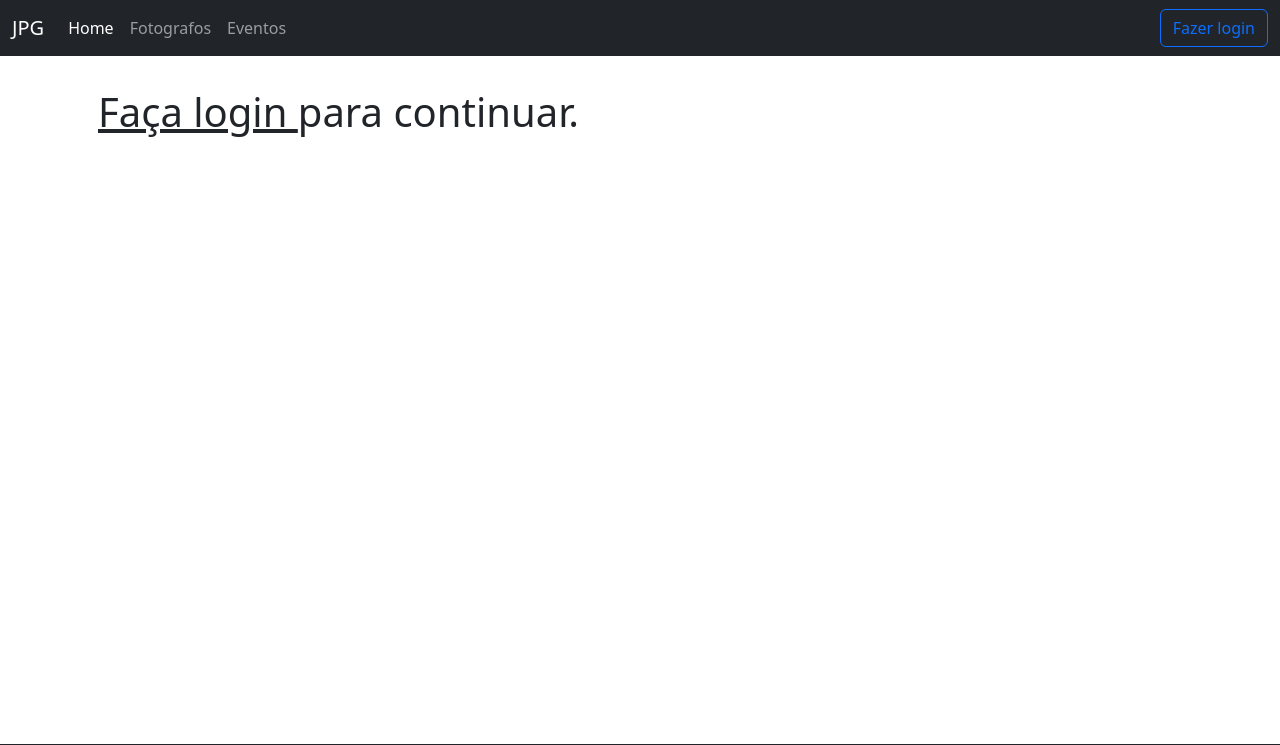
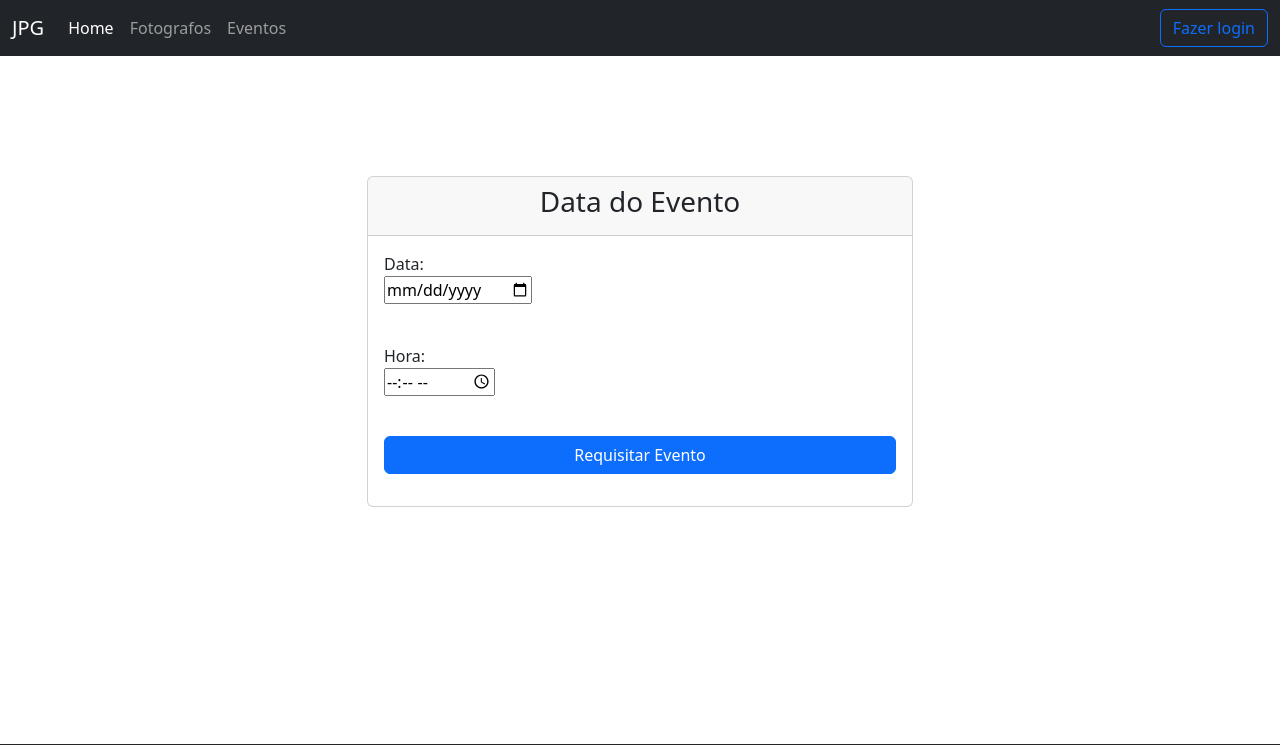
Before and after one commit to MusicoTurista/estudio-fotografico-django, a Django app: template sgf/aplic/templates/evento-contrato.html in a window 1280 px wide. Shown: the top 745 px of the page. Run offline with Django 5.2, Linux system fonts and the light colour scheme; the template is opened without the code that fills it: values that come from a table or form of the project are taken from there, others are empty; parts of the project's set-up code (start-up, migrations or seed data) failed here and were passed over; some libraries are stand-ins or nearby versions.

Commit message:
Implementação da requisição de eventos

```diff
--- a/sgf/aplic/forms.py
+++ b/sgf/aplic/forms.py
@@ -2,7 +2,9 @@ from django import forms
 from django.contrib.auth.forms import UserCreationForm
 from django.contrib.auth.models import User
 from django.contrib.admin.widgets import AdminDateWidget,AdminTimeWidget
-
+from django.contrib import messages
+from .models import Evento
+import datetime
 class UserRegistrationForm(UserCreationForm):
     email = forms.EmailField(required=True)
     first_name = forms.CharField(max_length=30, required=True, label="Nome")
@@ -14,5 +16,22 @@ class UserRegistrationForm(UserCreationForm):
 
 class EventRegistrationForm(forms.Form):
 
-    data = forms.DateField(required=True, label="Data",widget=AdminDateWidget(attrs={'type': 'date'}))
-    hora = forms.DateField(required=True, label="Hora",widget=AdminTimeWidget(attrs={'type': 'time'}))
+    data_evento = forms.DateField(required=True, label="Data",widget=AdminDateWidget(attrs={'type': 'date'}))
+    hora_evento = forms.DateField(required=True, label="Hora",widget=AdminTimeWidget(attrs={'type': 'time'}))
+
+    def is_valid(self, data=None, request=None):
+        if data is None or request is None:
+            return False
+        date = data['data_evento']
+        hour = data['hora_evento']
+        date_hour =f"{date}/{hour}"
+        date_hour = datetime.datetime.strptime(date_hour, '%Y-%m-%d/%H:%M')
+        if date_hour < datetime.datetime.now() + datetime.timedelta(hours=3):
+            messages.warning(request, f"Só é possivel marcar um evento a partir de {datetime.datetime.now() + datetime.timedelta(hours=3)}")
+            return False
+        try:
+            evento = Evento.objects.get(data__istartswith=date)
+            messages.warning(request, "Este dia já está ocupado.")
+            return False
+        except Evento.DoesNotExist:
+            return True
--- a/sgf/aplic/templates/evento-contrato.html
+++ b/sgf/aplic/templates/evento-contrato.html
@@ -1,7 +1,5 @@
 {% extends 'base.html' %}
-
 {% block content %}
-
 <div class="container py-3">
     <header>
         <div class="pricing-header p-3 pb-md-4 mx-auto text-left">
@@ -12,6 +10,10 @@
                 {% elif tipo == "pacotehora" %}
                     <small class="fs-3 text-muted fw-light">R${{evento.valor_hora}}/Hora</small>
                 {% endif %}
+            {% endif %}
+        </div>
+    </header>
+</div>
 <div class="container mt-5">
     <div class="row justify-content-center">
         <div class="col-md-6">
@@ -19,7 +21,7 @@
                 <div class="card-header">
                     <h3 class="text-center">Data do Evento</h3>
                 </div>
-                                <form class="card-body">
+                <div class="card-body">
                     <form method="POST">
                         {% csrf_token %}
                         {% for campo in form %}
@@ -27,25 +29,16 @@
                                 <label for="{{ campo.id_for_label }}" class="form-label">
                                     {{ campo.label }}: {{campo}}
                                 </label>
-                                                <div class="mb-3">
-                                                    <small id="{{ campo.id_for_label }}" class="form-text text-muted">{{campo.help_text}}</small>
-                                                </div>
                             </div>
                         {% endfor %}
                         <div class="d-grid">
                             <button type="submit" class="btn btn-primary">Requisitar Evento</button>
                         </div>
                     </form>
-                                </form>
                 </div>
             </div>
         </div>
     </div>
-            {% else %}
-                <h1 class="text-center-secondary"><a href="/users/login" class="text-reset">Faça login </a> para continuar.</h1>
-            {% endif %}
-        </div>
-    </header>
 </div>
 
 {% endblock %}
--- a/sgf/aplic/urls.py
+++ b/sgf/aplic/urls.py
@@ -7,8 +7,8 @@ urlpatterns = [
     path('fotografo', FotografoView.as_view(), name='fotografo'),
     path('evento', EventoView.as_view(), name='evento'),
     path('evento-detalhe/<int:id>/', EventoDetalheView.as_view(), name='evento-detalhe'),
-    path('evento-contrato/<int:id>/<str:tipo>/', EventoContratoView.as_view(), name='evento-contrato'),
 
+    path('evento-contrato/<int:id>/<str:tipo>/', EventoContratoView, name='evento-contrato'),
     path('users/register', RegisterView, name='users/register'),
     path('users/login', LoginView, name='users/login'),
     path('users/logout', LogoutView, name='users/logout'),
```
Also changed, not shown: sgf/aplic/views.py (+23 -17 lines). Lines whose indentation alone changed are shown as unchanged.
